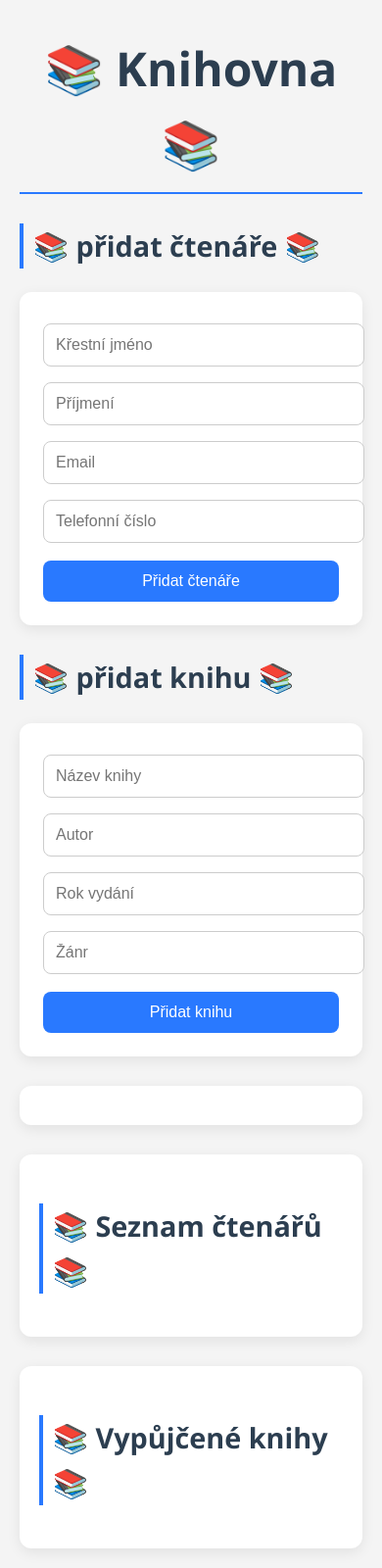
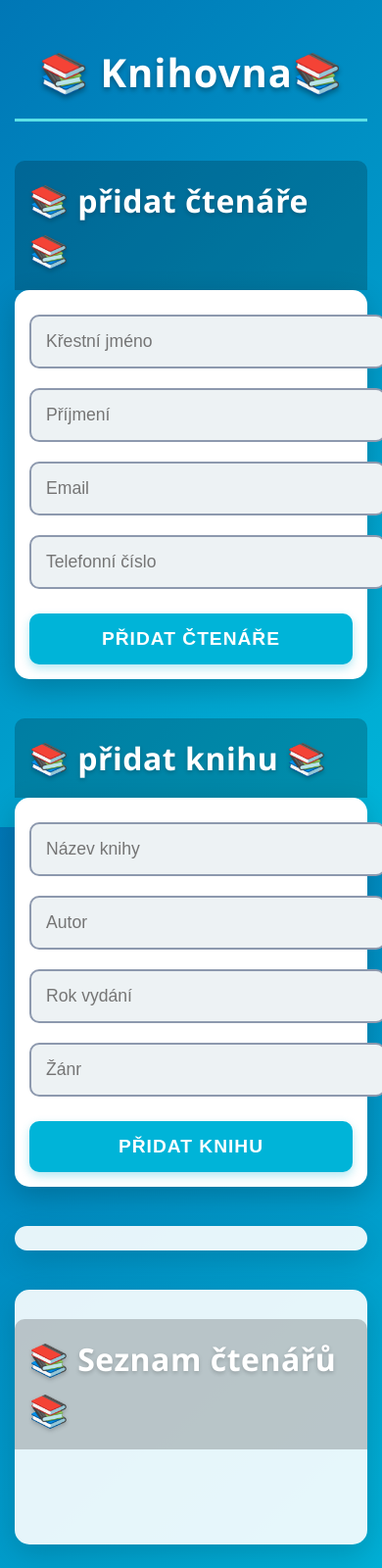
Before and after one commit to malina997/sps-fullstack, a website: page public/index.html in a window 390 px wide. Shown: the top 1600 px of the page at 98% size. Drawn offline with Linux system fonts and the light colour scheme.

Commit message:
feat: update.style.css

```diff
--- a/public/style.css
+++ b/public/style.css
@@ -1,94 +1,136 @@
+:root {
+  --primary: #2b2d42;
+  --secondary: #d90429;
+  --light: #edf2f4;
+  --medium: #8d99ae;
+  --dark: #14213d;
+  --accent: #fca311;
+  --gradient-start: #0077b6;
+  --gradient-end: #00b4d8;
+}
+
 body {
-  font-family: 'Segoe UI', Tahoma, Geneva, Verdana, sans-serif;
-  margin: 20px;
-  background-color: #f4f4f4; /* moderní světlé pozadí */
-  color: #2E2E2E;
+  font-family: 'Montserrat', 'Segoe UI', Tahoma, Geneva, Verdana, sans-serif;
+  margin: 0;
+  padding: 30px;
+  background: linear-gradient(135deg, var(--gradient-start), var(--gradient-end));
+  background-attachment: fixed;
+  color: var(--primary);
   line-height: 1.6;
+  min-height: 100vh;
 }
 
 h1 {
-  color: #2c3e50;
-  font-size: 3rem;
+  color: white;
+  font-size: 3.5rem;
   text-align: center;
-  margin-bottom: 30px;
-  border-bottom: 2px solid #2979ff;
-  padding-bottom: 10px;
+  margin-bottom: 40px;
+  border-bottom: 3px solid #5ce1e6;
+  padding-bottom: 15px;
+  text-shadow: 0 3px 5px rgba(0, 0, 0, 0.3);
+  font-weight: 800;
+  letter-spacing: 1px;
 }
 
 h2 {
-  color: #2c3e50;
-  font-size: 1.8rem;
+  color: white;
+  font-size: 2rem;
   margin-top: 30px;
-  padding-left: 10px;
-  border-left: 4px solid #2979ff;
+  padding: 15px;
+  background-color: rgba(0, 0, 0, 0.2);
+  border-radius: 10px 10px 0 0;
+  margin-bottom: 0;
+  text-shadow: 0 2px 4px rgba(0, 0, 0, 0.2);
+  font-weight: 600;
+  letter-spacing: 0.5px;
 }
 
 form {
-  background-color: #ffffff;
-  padding: 24px;
-  border-radius: 12px;
-  box-shadow: 0 4px 14px rgba(0, 0, 0, 0.08);
-  margin-bottom: 30px;
+  background-color: white;
+  padding: 30px;
+  border-radius: 15px;
+  box-shadow: 0 10px 30px rgba(0, 0, 0, 0.2);
+  margin-bottom: 40px;
+  transform: translateY(0);
+  transition: transform 0.3s, box-shadow 0.3s;
+}
+
+form:hover {
+  transform: translateY(-5px);
+  box-shadow: 0 15px 35px rgba(0, 0, 0, 0.25);
 }
 
 input {
-  padding: 12px;
-  margin: 8px 0;
-  border: 1px solid #ccc;
-  border-radius: 8px;
+  padding: 15px;
+  margin: 10px 0;
+  border: 2px solid var(--medium);
+  border-radius: 10px;
   width: 100%;
-  font-size: 1rem;
-  transition: border-color 0.3s, box-shadow 0.3s;
+  font-size: 1.1rem;
+  transition: all 0.3s;
+  background-color: var(--light);
 }
 
 input:focus {
-  border-color: #2979ff;
+  border-color: var(--accent);
   outline: none;
-  box-shadow: 0 0 6px rgba(41, 121, 255, 0.4);
+  box-shadow: 0 0 10px rgba(252, 163, 17, 0.4);
+  transform: scale(1.01);
 }
 
 button[type="submit"] {
-  background-color: #2979ff;
+  background-color: #00b4d8;
   color: white;
   border: none;
-  padding: 12px 20px;
-  border-radius: 8px;
+  padding: 15px 25px;
+  border-radius: 10px;
   cursor: pointer;
-  font-size: 1rem;
+  font-size: 1.2rem;
   width: 100%;
-  margin-top: 10px;
-  transition: background-color 0.3s;
+  margin-top: 15px;
+  transition: all 0.3s;
+  font-weight: 600;
+  text-transform: uppercase;
+  letter-spacing: 1px;
+  box-shadow: 0 4px 10px rgba(0, 180, 216, 0.3);
 }
 
 button[type="submit"]:hover {
-  background-color: #1565c0;
+  background-color: #0096c7;
+  transform: translateY(-3px);
+  box-shadow: 0 6px 15px rgba(0, 180, 216, 0.5);
 }
 
 .delete-btn, .delete-book-btn, .detail-btn {
   color: white;
   border: none;
-  border-radius: 6px;
-  padding: 8px 14px;
-  margin-left: 8px;
+  border-radius: 8px;
+  padding: 10px 18px;
+  margin-left: 10px;
   cursor: pointer;
-  font-size: 0.9rem;
-  transition: background-color 0.3s;
+  font-size: 1rem;
+  transition: all 0.3s;
+  font-weight: 500;
 }
 
 .detail-btn {
-  background-color: #2979ff;
+  background-color: var(--dark);
 }
 
 .detail-btn:hover {
-  background-color: #1565c0;
+  background-color: #0e1a31;
+  transform: translateY(-2px);
+  box-shadow: 0 5px 10px rgba(20, 33, 61, 0.3);
 }
 
 .delete-btn, .delete-book-btn {
-  background-color: #e53935;
+  background-color: var(--secondary);
 }
 
 .delete-btn:hover, .delete-book-btn:hover {
-  background-color: #c62828;
+  background-color: #b80321;
+  transform: translateY(-2px);
+  box-shadow: 0 5px 10px rgba(217, 4, 41, 0.3);
 }
 
 #borrower-list-ul, #borrowed-books-list {
@@ -100,18 +142,18 @@ button[type="submit"]:hover {
   display: flex;
   justify-content: space-between;
   align-items: flex-start;
-  padding: 16px;
-  border-bottom: 1px solid #e0e0e0;
-  background-color: #ffffff;
-  margin-bottom: 16px;
+  padding: 20px;
+  background-color: white;
+  margin-bottom: 20px;
   border-radius: 12px;
-  box-shadow: 0 2px 10px rgba(0, 0, 0, 0.05);
-  transition: transform 0.2s, box-shadow 0.2s;
+  box-shadow: 0 5px 20px rgba(0, 0, 0, 0.1);
+  transition: all 0.3s;
+  border-left: 5px solid var(--accent);
 }
 
 #borrower-list-ul li:hover, #borrowed-books-list li:hover {
-  transform: translateY(-2px);
-  box-shadow: 0 6px 14px rgba(0, 0, 0, 0.1);
+  transform: translateY(-5px) scale(1.01);
+  box-shadow: 0 10px 25px rgba(0, 0, 0, 0.2);
 }
 
 .borrower-info, .book-info {
@@ -125,29 +167,76 @@ button[type="submit"]:hover {
 
 .details {
   display: none;
-  margin-top: 12px;
-  padding: 12px;
-  background-color: #f9fafa;
-  border-radius: 8px;
-  border-left: 3px solid #2979ff;
+  margin-top: 15px;
+  padding: 15px;
+  background-color: var(--light);
+  border-radius: 10px;
+  border-left: 4px solid var(--accent);
+  transition: all 0.3s;
 }
 
 .details p {
-  margin: 8px 0;
-  font-size: 0.95rem;
-  color: #555;
+  margin: 10px 0;
+  font-size: 1.05rem;
+  color: var(--primary);
 }
 
 h3 {
   margin: 0;
-  color: #2c3e50;
-  font-size: 1.3rem;
+  color: var(--primary);
+  font-size: 1.5rem;
+  font-weight: 600;
 }
 
 #borrowed-books, #borrower-list {
-  background-color: #ffffff;
-  border-radius: 12px;
+  background-color: rgba(255, 255, 255, 0.9);
+  border-radius: 15px;
+  padding: 0 0 25px 0;
+  box-shadow: 0 10px 30px rgba(0, 0, 0, 0.15);
+  margin-top: 40px;
+  overflow: hidden;
+}
+
+#borrowed-books-list, #borrower-list-ul {
   padding: 20px;
-  box-shadow: 0 4px 14px rgba(0, 0, 0, 0.08);
-  margin-top: 30px;
 }
+
+@media (max-width: 768px) {
+  body {
+    padding: 15px;
+  }
+
+  h1 {
+    font-size: 2.5rem;
+  }
+
+  form, #borrower-list-ul li, #borrowed-books-list li {
+    padding: 15px;
+  }
+}
+
+/* Přidání animací */
+@keyframes fadeIn {
+  from { opacity: 0; transform: translateY(20px); }
+  to { opacity: 1; transform: translateY(0); }
+}
+
+form, #borrower-list, #borrowed-books {
+  animation: fadeIn 0.8s ease-out forwards;
+}
+
+#borrower-form {
+  animation-delay: 0.1s;
+}
+
+#book-form {
+  animation-delay: 0.3s;
+}
+
+#borrower-list {
+  animation-delay: 0.5s;
+}
+
+#borrowed-books {
+  animation-delay: 0.7s;
+}
```
